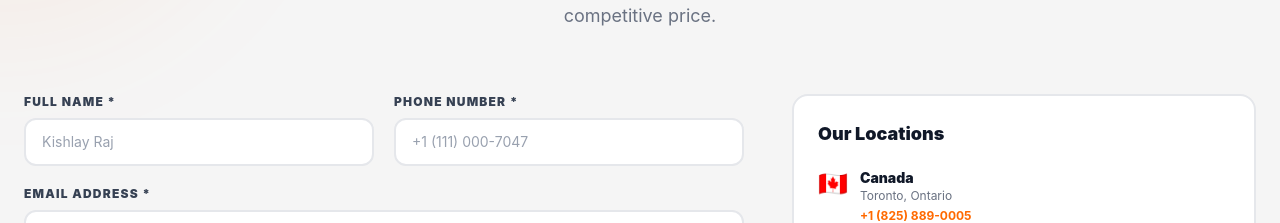
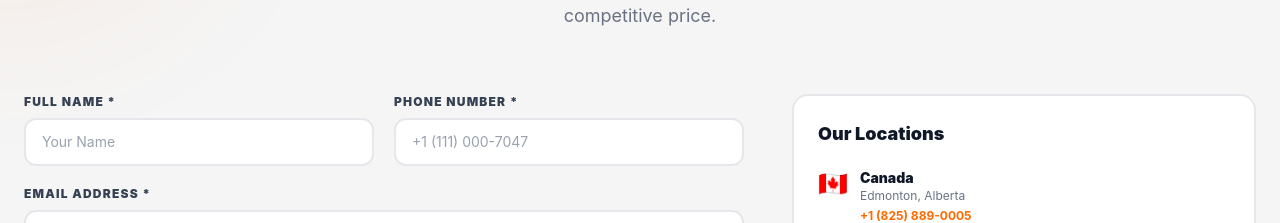
Before and after one commit to kishlaySDE/pro-concrete-sealer, a React (Vite) app: page / in a window 1280 px wide. Shown: the part 7242-7465 px from the top of the page. Built offline with nearby package versions, Linux system fonts and the light colour scheme.

Commit message:
Update contact section name placeholder and location/email info

```diff
--- a/src/components/Contact.jsx
+++ b/src/components/Contact.jsx
@@ -4,7 +4,7 @@ import { staggerContainer, fadeInUp, floatIn } from "../utils/animations";
 import { supabase } from "../lib/supabase";
 
 const locations = [
-  { flag: "🇨🇦", country: "Canada", city: "Toronto, Ontario", phone: "+1 (825) 889-0005", email: "nehalconstruction780@gmail.com" },
+  { flag: "🇨🇦", country: "Canada", city: "Edmonton, Alberta", phone: "+1 (825) 889-0005", email: "Prosealer780@gmail.com" },
 ];
 
 export default function Contact() {
@@ -71,7 +71,7 @@ export default function Contact() {
                 <div className="grid sm:grid-cols-2 gap-5">
                   <div>
                     <label className="block text-gray-700 dark:text-gray-300 text-xs font-black uppercase tracking-widest mb-2">Full Name *</label>
-                    <input required type="text" value={form.name} onChange={e => setForm({ ...form, name: e.target.value })} placeholder="Kishlay Raj"
+                    <input required type="text" value={form.name} onChange={e => setForm({ ...form, name: e.target.value })} placeholder="Your Name"
                       className="w-full bg-white dark:bg-[#1e1e1e] border-2 border-gray-200 dark:border-gray-700 rounded-xl px-4 py-3 text-gray-900 dark:text-white text-sm placeholder:text-gray-400 focus:outline-none focus:border-orange-500 transition-colors" />
                   </div>
                   <div>
```
